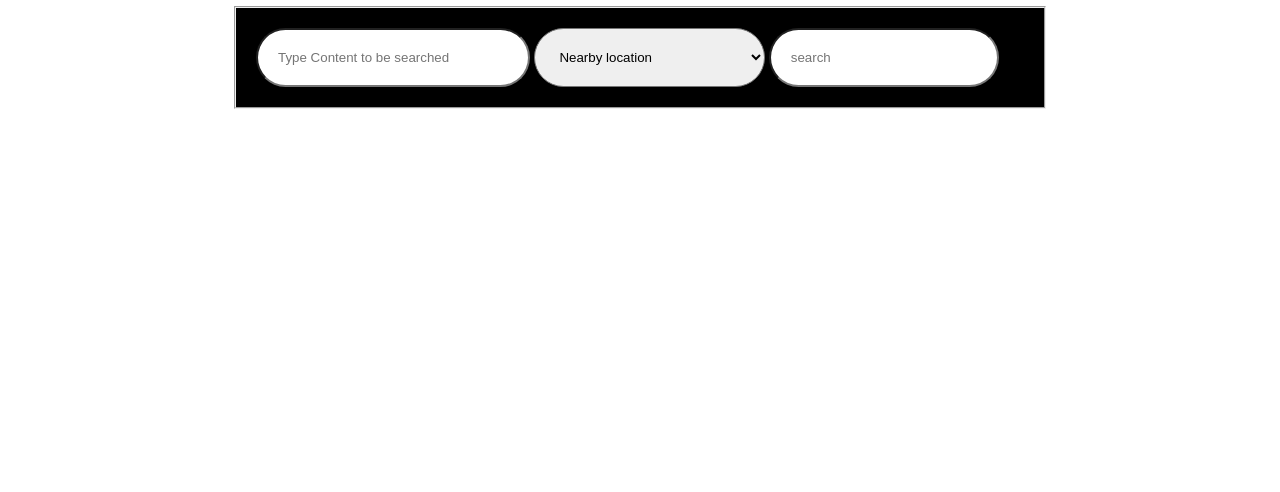
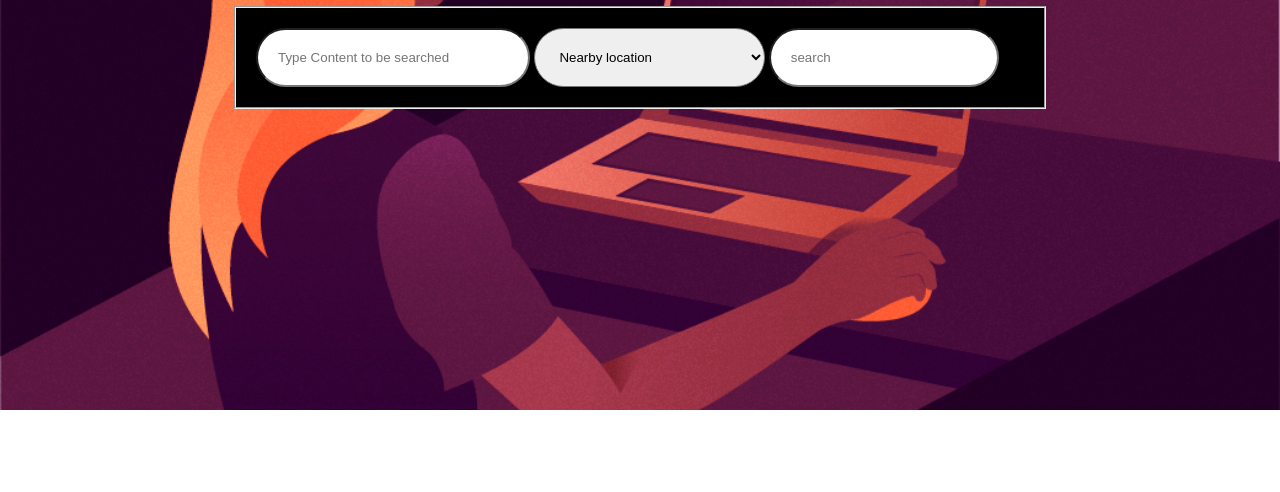
Before and after one commit to AbinayaVijaykarnan/forms-assignment, a plain HTML site: page PROJECTS/forms-assignment/3.search.html in a window 1280 px wide. Shown: the part 308-800 px from the top of the page. Drawn offline with Linux system fonts and the light colour scheme; the site is published under a folder, as on GitHub Pages, so addresses that start at the root find nothing.

Commit message:
Update 3.search.html

```diff
--- a/PROJECTS/forms-assignment/3.search.html
+++ b/PROJECTS/forms-assignment/3.search.html
@@ -6,7 +6,7 @@
     <title>Document</title>
     <style>
         body{
-            background-image:url('/images/codeimg.png');
+            background-image:url('../images/codeimg.png');
             background-repeat: no-repeat;
             background-size:cover;
             margin:20% 0;
```
